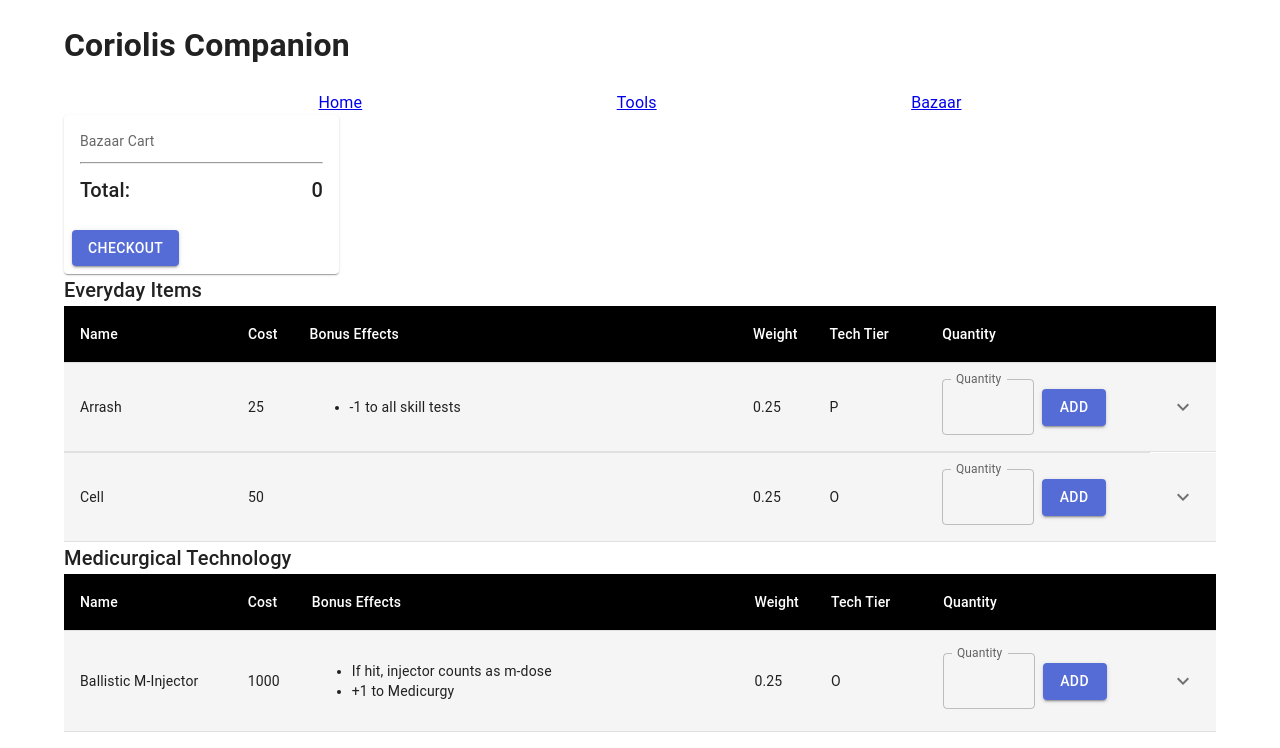
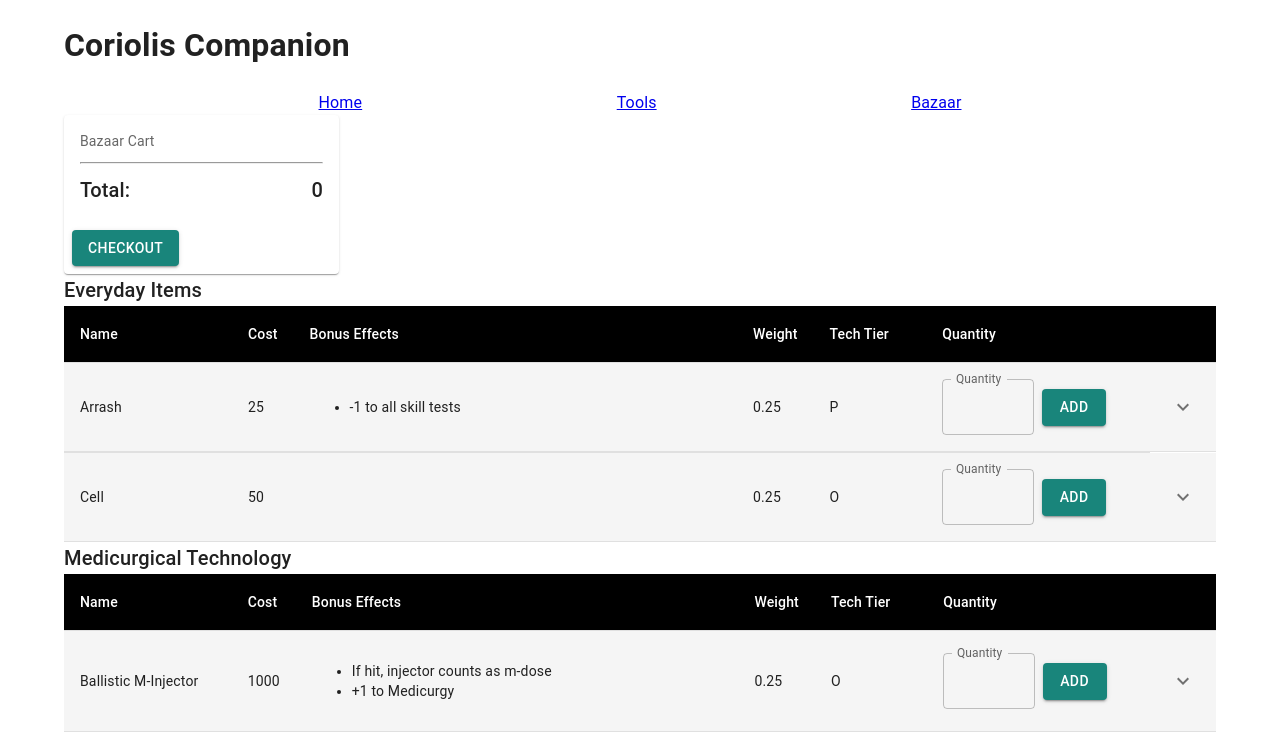
Before and after one commit to jacarder/Coriolis_Companion, a React (Create React App) app: page /bazaar in a window 1280 px wide. Shown: the top 748 px of the page. Built offline with nearby package versions, Linux system fonts and the light colour scheme.

Commit message:
Set Buttons to secondary color

```diff
--- a/src/components/Bazaar/Bazaar.tsx
+++ b/src/components/Bazaar/Bazaar.tsx
@@ -107,7 +107,7 @@ const Bazaar: FC<IBazaarProps> = (props) => {
                 />
               </Grid>
               <Grid item xs={6}>
-                <Button variant="contained" onClick={() => handleAddItem(row)}>Add</Button>
+                <Button variant="contained" color="secondary" onClick={() => handleAddItem(row)}>Add</Button>
               </Grid>
             </Grid>
           </StyledTableCell>
--- a/src/components/BazaarCart/BazaarCart.tsx
+++ b/src/components/BazaarCart/BazaarCart.tsx
@@ -103,8 +103,8 @@ const BazaarCart: FC<BazaarCartProps> = () => {
         </Grid>
       </Typography>
     </CardContent>
-    <CardActions>
-      <Button variant="contained">Checkout</Button>
+    <CardActions >
+        <Button variant="contained" color="secondary">Checkout</Button>
     </CardActions>
   </Card>
 
```
